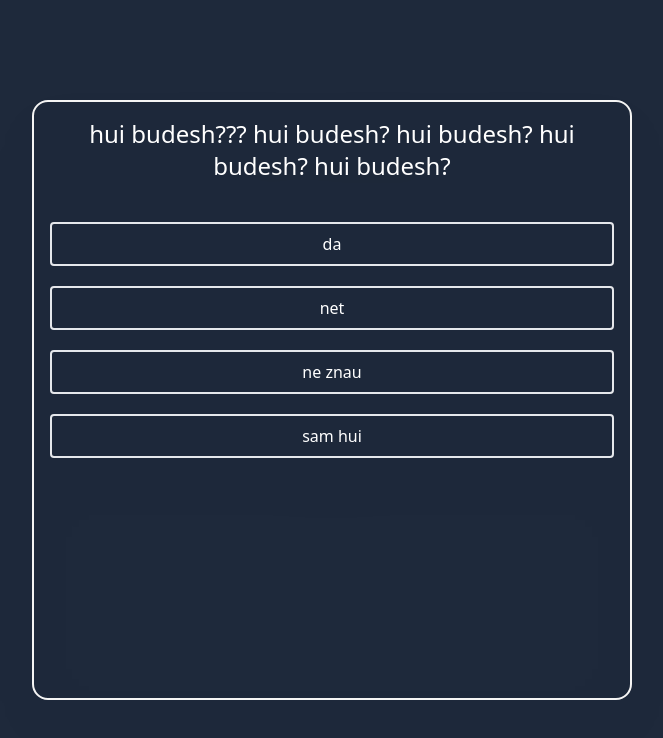
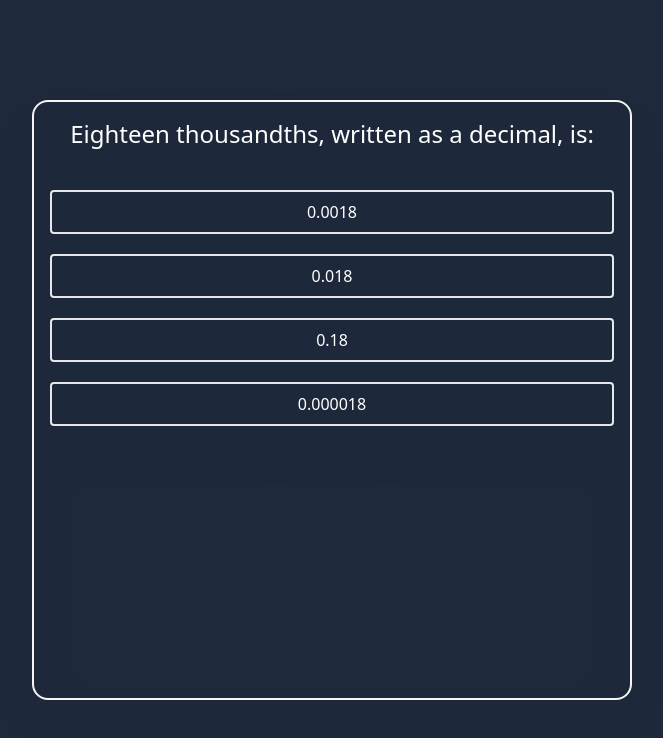
Before and after one commit to FlashInTheNight/quiz-draft, a Nuxt app: page / in a window 1280 px wide. Shown: the top 738 px of the page, without its empty margins (308-971 px from the left). Built offline with nearby package versions, Linux system fonts and the light colour scheme.

Commit message:
fix data and hover effect

```diff
--- a/app.vue
+++ b/app.vue
@@ -12,8 +12,9 @@
                 </p>
                 <div class="flex flex-col gap-y-5 w-full">
                     <label
-                        class="border-2 rounded p-2 cursor-pointer text-center"
+                        class="border-2 rounded p-2 cursor-auto text-center"
                         :class="{
+                            'cursor-pointer': selectedValue === '',
                             'text-neutral-100 bg-green-400 border-green-400':
                                 selectedValue !== '' &&
                                 index === data[currId].answer,
@@ -21,7 +22,6 @@
                                 selectedValue !== '' &&
                                 index === selectedValue &&
                                 index !== data[currId].answer,
-                            'cursor-default': selectedValue !== '',
                         }"
                         :for="index"
                         v-for="(item, index) in data[currId].variants"
@@ -55,13 +55,13 @@
                 v-else
                 class="flex flex-col items-center justify-center gap-y-10 h-full text-center"
                 id="result">
-                <div class="sm:text-2xl  lg:text-3xl mt-24">
+                <div class="sm:text-2xl lg:text-3xl mt-24">
                     <p>Кол-во Правильных ответов</p>
                     <span class="text-red-400">{{ correctAnswers }}</span>
                 </div>
-                <div class="sm:text-2xl  lg:text-3xl">
+                <div class="sm:text-2xl lg:text-3xl">
                     <p>Кол-во Неправильных ответов</p>
-										<span class="text-green-400">{{ wrongAnswers }}</span>
+                    <span class="text-green-400">{{ wrongAnswers }}</span>
                 </div>
                 <button
                     class="mt-auto border-2 py-1 px-2 rounded"
@@ -85,25 +85,29 @@ let wrongAnswers = ref(0);
 
 const data = reactive([
     {
-        question:
-            "hui budesh??? hui budesh? hui budesh? hui budesh? hui budesh?",
-        variants: { a: "da", b: "net", c: "ne znau", d: "sam hui" },
+        question: "Eighteen thousandths, written as a decimal, is:",
+        variants: { a: "0.0018", b: "0.018", c: "0.18", d: "0.000018" },
+        answer: "a",
+    },
+    {
+        question: "The next number in the sequence 1, 3, 6, 10, is:",
+        variants: {
+            a: "12",
+            b: "13",
+            c: "14",
+            d: "15",
+        },
         answer: "d",
     },
     {
-        question: "V chem ranitsa mejdu utkoi???",
+        question: "JSON stands for",
         variants: {
-            a: "a???",
-            b: "da cht za huina",
-            c: "ne znau",
-            d: "sam pizda",
+            a: "Java Standard Output Network",
+            b: "JavaScript Object Notation",
+            c: "avaScript Output Name",
+            d: "Java Source Open Network",
         },
         answer: "b",
-    },
-    {
-        question: "god vipuska green elephant???",
-        variants: { a: "1932", b: "24453", c: "1883", d: "1999" },
-        answer: "d",
     },
 ]);
 
```
